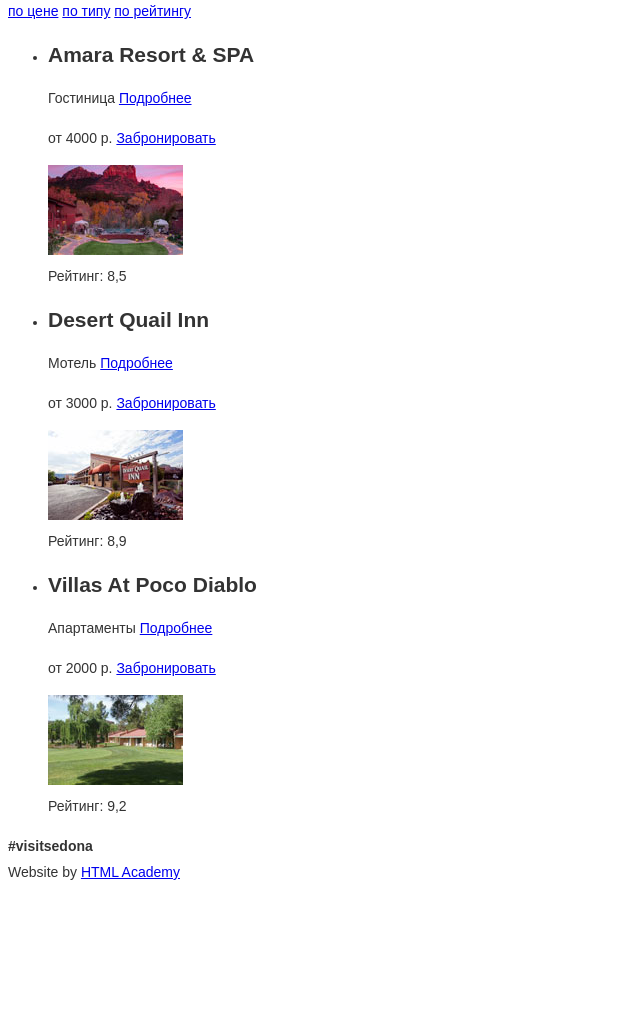
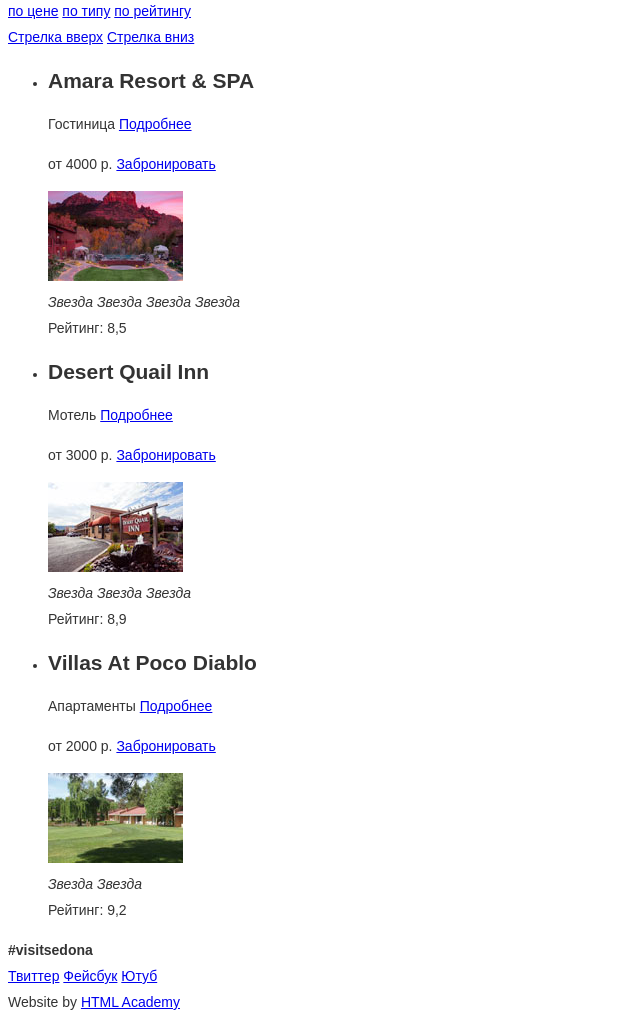
Before and after one commit to unilopa/463595-sedona, a website: page catalog.html in a window 1280 px wide. Shown: the part 554-1577 px from the top of the page, without its empty margins (0-640 px from the left). Before the commit the page ends 1447 px from the top, so only its background shows below. Drawn offline with Linux system fonts and the light colour scheme.

Commit message:
(Задание 29) Исправлено - добавлено текстовое описание внутри тегов

```diff
--- a/catalog.html
+++ b/catalog.html
@@ -68,8 +68,8 @@
             <a class="search-sort-link" href="#">по рейтингу</a>
           </div>
           <div class="search-arrows">
-            <a class="search-arrow search-arrow-up" href="#" aria-label="Стрелка вверх"></a>
-            <a class="search-arrow search-arrow-down" href="#" aria-label="Стрелка вниз"></a>
+            <a class="search-arrow search-arrow-up" href="#">Стрелка вверх</a>
+            <a class="search-arrow search-arrow-down" href="#">Стрелка вниз</a>
           </div>
         </div>
 
@@ -90,10 +90,10 @@
               </a>
             </div>
             <div class="catalog-item-rating">
-              <i class="catalog-item-star"></i>
-              <i class="catalog-item-star"></i>
-              <i class="catalog-item-star"></i>
-              <i class="catalog-item-star"></i>
+              <i class="catalog-item-star">Звезда</i>
+              <i class="catalog-item-star">Звезда</i>
+              <i class="catalog-item-star">Звезда</i>
+              <i class="catalog-item-star">Звезда</i>
             </div>
             <div class="catalog-item-rate">
               Рейтинг: 8,5
@@ -115,9 +115,9 @@
               </a>
             </div>
             <div class="catalog-item-rating">
-              <i class="catalog-item-star"></i>
-              <i class="catalog-item-star"></i>
-              <i class="catalog-item-star"></i>
+              <i class="catalog-item-star">Звезда</i>
+              <i class="catalog-item-star">Звезда</i>
+              <i class="catalog-item-star">Звезда</i>
             </div>
             <div class="catalog-item-rate">
               Рейтинг: 8,9
@@ -139,8 +139,8 @@
               </a>
             </div>
             <div class="catalog-item-rating">
-              <i class="catalog-item-star"></i>
-              <i class="catalog-item-star"></i>
+              <i class="catalog-item-star">Звезда</i>
+              <i class="catalog-item-star">Звезда</i>
             </div>
             <div class="catalog-item-rate">
               Рейтинг: 9,2
@@ -152,9 +152,9 @@
       <footer class="page-footer">
         <b class="footer-hashtag">#visitsedona</b>
         <div class="social">
-          <a class="socail-btn socail-btn-tw" href="https://twitter.com" aria-label="Твиттер"></a>
-          <a class="socail-btn socail-btn-fb" href="https://facebook.com" aria-label="Фейсбук"></a>
-          <a class="socail-btn socail-btn-yt" href="https://youtube.com" aria-label="Ютуб"></a>
+          <a class="socail-btn socail-btn-tw" href="https://twitter.com">Твиттер</a>
+          <a class="socail-btn socail-btn-fb" href="https://facebook.com">Фейсбук</a>
+          <a class="socail-btn socail-btn-yt" href="https://youtube.com">Ютуб</a>
         </div>
         <div class="copyright">
           <span>Website by</span>
```
Also changed, not shown: index.html (+3 -3 lines).
